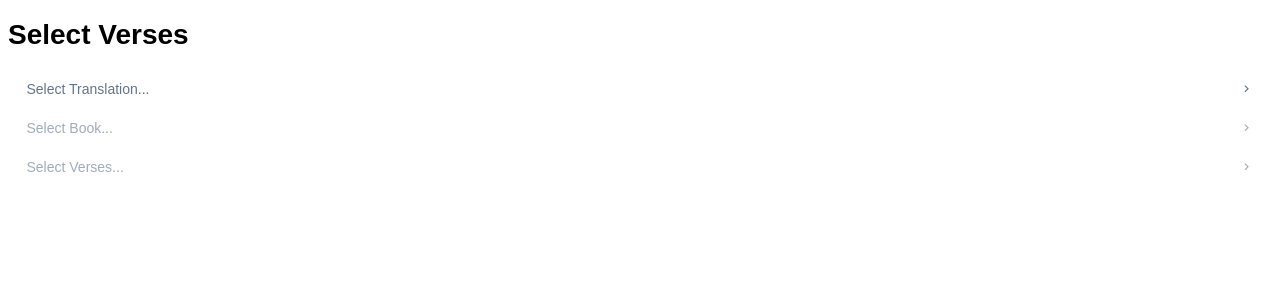
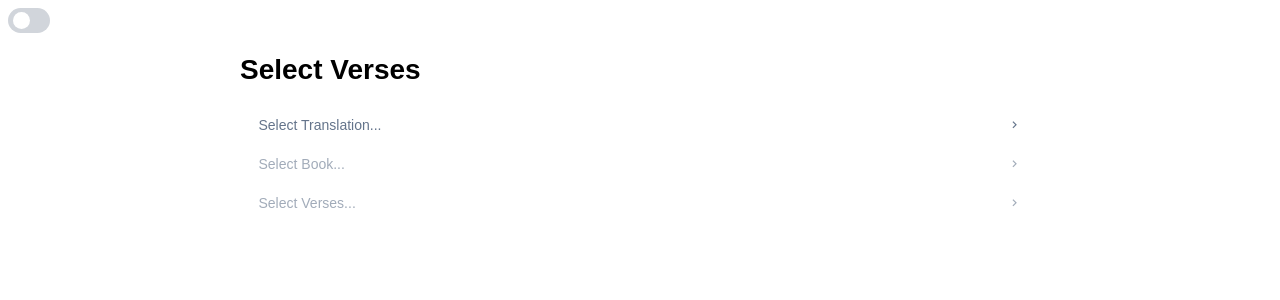
Before and after one commit to dasdawidt/bible-reader, a Vue app: page / in a window 1280 px wide. Shown: the top 300 px of the page. Built offline with nearby package versions, Linux system fonts and the light colour scheme; a web font is replaced by a local one.

Commit message:
feat: add content width limit to app

```diff
--- a/src/App.vue
+++ b/src/App.vue
@@ -4,7 +4,9 @@ import ThemeSwitcher from '@/components/ThemeSwitcher.vue';
 </script>
 
 <template>
-    <!-- <ThemeSwitcher /> -->
+    <ThemeSwitcher />
     <Snackbar />
-    <RouterView />
+    <main class="max-w-container m-auto">
+        <RouterView />
+    </main>
 </template>
```
